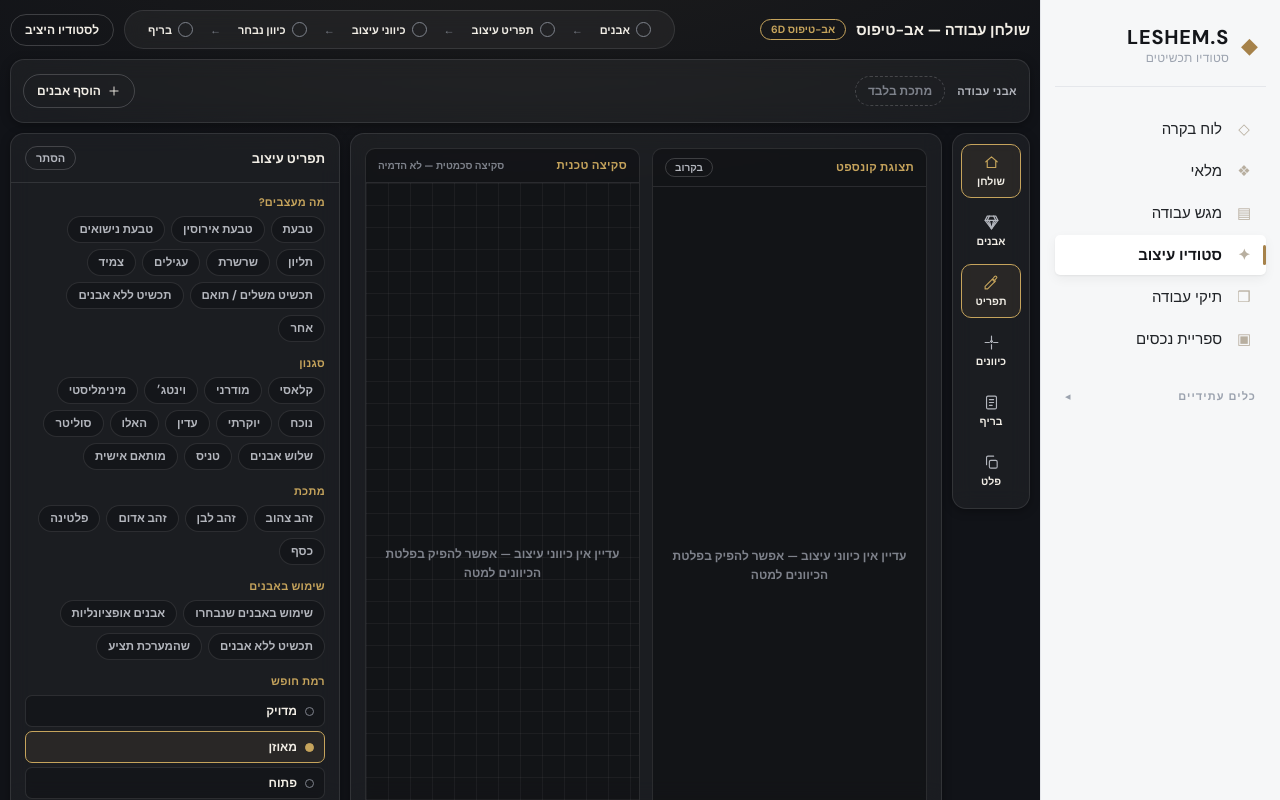
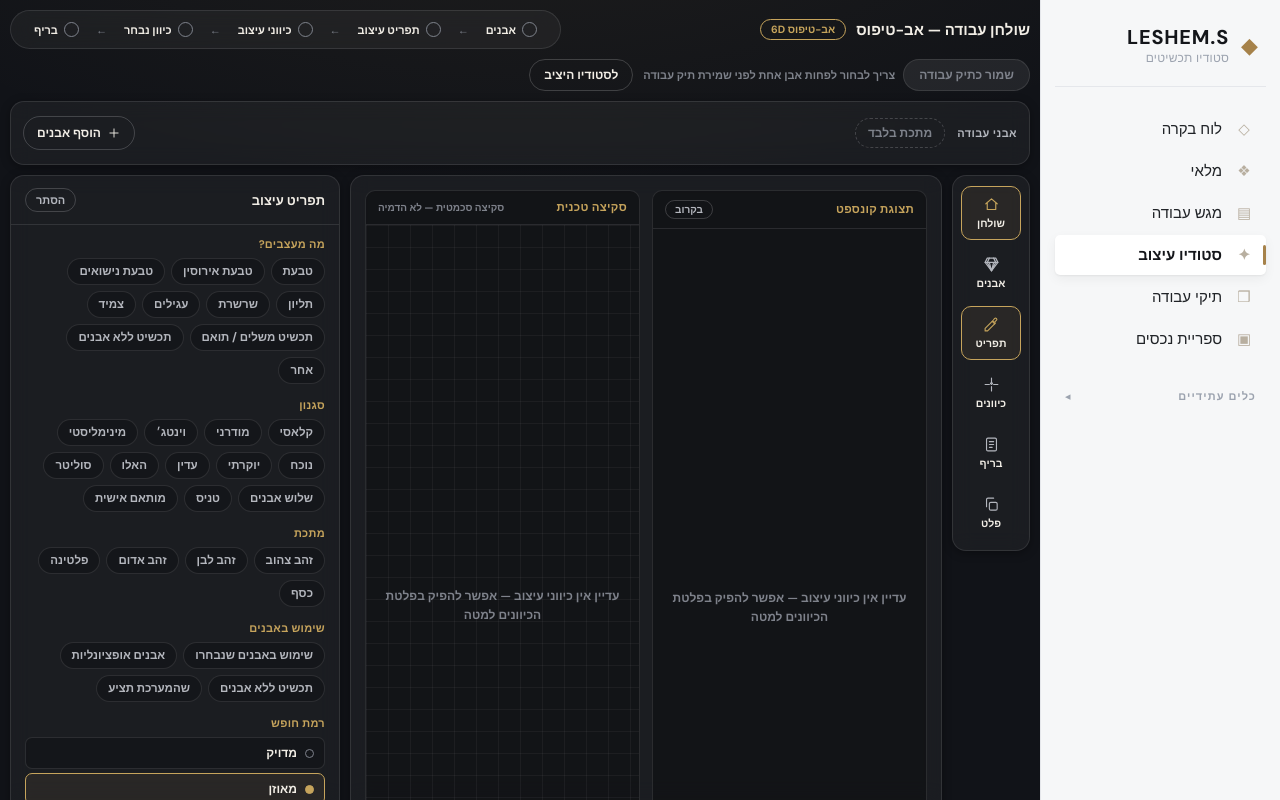
Before and after one commit to leshemsimon-a11y/leshem-os, a Next.js app: page /studio/workstation in a window 1280 px wide. Built offline with nearby package versions, Linux system fonts and the light colour scheme.

Commit message:
Add files via upload
Clean 6E save work file from workstation

```diff
--- /dev/null
+++ b/components/studio/design/workstation/WorkstationSaveBar.js
@@ -0,0 +1,89 @@
+// components/studio/design/workstation/WorkstationSaveBar.js
+//
+// LESHEM.S OS — Clean 6E: Save Work File from Workstation.
+//
+// Small PRESENTATIONAL save group for the workstation header:
+//   • primary action "שמור כתיק עבודה" (disabled + helper text when the Work
+//     Tray is empty)
+//   • after a successful save — a quiet "פתח תיקי עבודה" action
+//
+// No store imports, no persistence, no state of its own beyond props — the
+// shell owns the actual save through the EXISTING designProjects public API.
+
+import * as React from 'react';
+import { ws } from './wsStyle';
+import { WS_HE } from './wsLabels';
+
+export default function WorkstationSaveBar({ canSave, saved, onSave, onOpenProjects }) {
+  return (
+    <div style={styles.wrap} dir="rtl">
+      <button
+        type="button"
+        onClick={canSave ? onSave : undefined}
+        disabled={!canSave}
+        style={{ ...styles.saveBtn, ...(!canSave ? styles.saveBtnDisabled : null) }}
+        title={canSave ? WS_HE.save.action : WS_HE.save.emptyGuard}
+      >
+        {WS_HE.save.action}
+      </button>
+      {!canSave ? <span style={styles.guard}>{WS_HE.save.emptyGuard}</span> : null}
+      {saved && typeof onOpenProjects === 'function' ? (
+        <button type="button" onClick={onOpenProjects} style={styles.openBtn}>
+          {WS_HE.save.openProjects}
+        </button>
+      ) : null}
+    </div>
+  );
+}
+
+const styles = {
+  wrap: {
+    display: 'inline-flex',
+    alignItems: 'center',
+    gap: '8px',
+    flexWrap: 'wrap',
+    minWidth: 0,
+  },
+  saveBtn: {
+    minHeight: '32px',
+    padding: '6px 15px',
+    borderRadius: '999px',
+    border: 'none',
+    background: ws.color.primaryBg,
+    color: ws.color.primaryText,
+    fontFamily: ws.font.body,
+    fontSize: '12px',
+    fontWeight: 800,
+    cursor: 'pointer',
+    whiteSpace: 'nowrap',
+  },
+  saveBtnDisabled: {
+    background: ws.color.surfaceStrong,
+    color: ws.color.textFaint,
+    border: `1px solid ${ws.color.border}`,
+    cursor: 'not-allowed',
+  },
+  guard: {
+    fontFamily: ws.font.body,
+    fontSize: '11px',
+    fontWeight: 600,
+    color: ws.color.textFaint,
+    whiteSpace: 'nowrap',
+    overflow: 'hidden',
+    textOverflow: 'ellipsis',
+    maxWidth: '260px',
+  },
+  openBtn: {
+    minHeight: '32px',
+    padding: '6px 13px',
+    borderRadius: '999px',
+    border: `1px solid ${ws.color.gold}`,
+    background: 'transparent',
+    color: ws.color.gold,
+    fontFamily: ws.font.body,
+    fontSize: '12px',
+    fontWeight: 700,
+    cursor: 'pointer',
+    whiteSpace: 'nowrap',
+  },
+};
--- a/components/studio/design/workstation/WorkstationShell.js
+++ b/components/studio/design/workstation/WorkstationShell.js
@@ -38,15 +38,11 @@ import * as React from 'react';
 import { useRouter } from 'next/router';
 import { ws } from './wsStyle';
 import { WS_HE } from './wsLabels';
-import { FLOW_HE, USABILITY_D_HE } from '../../../../lib/studio/labels';
+import { FLOW_HE, USABILITY_D_HE, CONCEPT_HE } from '../../../../lib/studio/labels';
 import { createUseWorkTray } from '../../../../lib/studio/workTray';
-import {
-  createUseDesignBrief,
-  setConcepts as persistConcepts,
-  selectConcept as persistSelectedConcept,
-} from '../../../../lib/studio/designBriefStore';
-import { updateProject } from '../../../../lib/studio/designProjects';
-import { getActiveWorkId } from '../../../../lib/studio/activeWorkStore';
+import { createUseDesignBrief } from '../../../../lib/studio/designBriefStore';
+import { updateProject, createUseDesignProjects } from '../../../../lib/studio/designProjects';
+import { getActiveWorkId, setActiveWorkId } from '../../../../lib/studio/activeWorkStore';
 import {
   getSelectedConcept,
   getActiveOutput,
@@ -71,9 +67,11 @@ import WorkstationCanvas from './WorkstationCanvas';
 import WorkstationMenu from './WorkstationMenu';
 import WorkstationDirections from './WorkstationDirections';
 import WorkstationProcessStrip, { PROCESS_LABELS } from './WorkstationProcessStrip';
+import WorkstationSaveBar from './WorkstationSaveBar';
 
 const useWorkTray = createUseWorkTray(React);
 const useDesignBrief = createUseDesignBrief(React);
+const useDesignProjects = createUseDesignProjects(React);
 
 function useViewport() {
   const [narrow, setNarrow] = React.useState(false);
@@ -90,6 +88,7 @@ function useViewport() {
 export default function WorkstationShell() {
   const tray = useWorkTray();
   const briefStore = useDesignBrief();
+  const projectsStore = useDesignProjects(); // Clean 6E — EXISTING projects hook
   const router = useRouter();
   const narrow = useViewport();
 
@@ -97,6 +96,10 @@ export default function WorkstationShell() {
   const [view, setView] = React.useState('table');
   const [menuOpen, setMenuOpen] = React.useState(true); // desktop default: visible
   const [selectedItemId, setSelectedItemId] = React.useState(null);
+
+  // Clean 6E — remembers the last save in THIS session only (UI state, never
+  // persisted) so the "פתח תיקי עבודה" follow-up action can appear.
+  const [savedWorkId, setSavedWorkId] = React.useState(null);
 
   // In-workstation inventory add (identical Clean 6A pattern — UI-only state,
   // read-only demo snapshot loaded only when the picker opens).
@@ -167,22 +170,54 @@ export default function WorkstationShell() {
   const handleGenerate = () => {
     const next = generateConcepts(tray.items, brief);
     const sig = computeInputSignature(brief, tray.items);
-    const nextBrief = persistConcepts(next, sig);
+    const nextBrief = briefStore.setConcepts(next, sig);
     syncActiveWork(nextBrief);
     showToast(FLOW_HE.toast.conceptsCreated);
   };
 
   const handleSelectDirection = (conceptId) => {
     const nextId = conceptId === brief.selectedConceptId ? null : conceptId;
-    const nextBrief = persistSelectedConcept(nextId);
+    const nextBrief = briefStore.selectConcept(nextId);
     syncActiveWork(nextBrief);
     showToast(nextId ? FLOW_HE.toast.conceptChosen : FLOW_HE.toast.conceptCanceled);
   };
 
   const handleClearSelection = () => {
-    const nextBrief = persistSelectedConcept(null);
+    const nextBrief = briefStore.selectConcept(null);
     syncActiveWork(nextBrief);
     showToast(FLOW_HE.toast.conceptCanceled);
+  };
+
+  // ------------------------------------------------------------------
+  // Clean 6E — save the current workstation state as a NEW Work File
+  // (Design Project) through the EXISTING public API only:
+  // projectsStore.save({ name, trayItems, brief, snapshot }) →
+  // setActiveWorkId(saved.id). Deliberately simple by spec: always a new
+  // Work File, then it becomes the Active Work — no update/replace logic.
+  // ------------------------------------------------------------------
+  const canSaveWorkFile = hasStones; // empty guard: at least one stone/item
+
+  const buildWorkFileName = () => {
+    const dateHe = new Date().toLocaleDateString('he-IL');
+    const productHe = brief.productType
+      ? CONCEPT_HE.productType[brief.productType] || null
+      : null;
+    return [WS_HE.save.namePrefix, productHe, dateHe].filter(Boolean).join(' · ');
+  };
+
+  const handleSaveWorkFile = () => {
+    if (!canSaveWorkFile) return;
+    const saved = projectsStore.save({
+      name: buildWorkFileName(),
+      trayItems: tray.items || [],
+      brief,
+      snapshot: buildDesignSnapshot(tray.items || [], brief),
+    });
+    if (saved && saved.id) {
+      setActiveWorkId(saved.id);
+      setSavedWorkId(saved.id);
+      showToast(WS_HE.save.successToast);
+    }
   };
 
   // ------------------------------------------------------------------
@@ -255,6 +290,12 @@ export default function WorkstationShell() {
         <span style={styles.badge}>{WS_HE.prototypeBadge}</span>
         <div style={styles.headerSpacer} />
         <WorkstationProcessStrip steps={processSteps} />
+        <WorkstationSaveBar
+          canSave={canSaveWorkFile}
+          saved={Boolean(savedWorkId)}
+          onSave={handleSaveWorkFile}
+          onOpenProjects={() => router.push('/studio/projects')}
+        />
         <button
           type="button"
           onClick={() => router.push('/studio/design')}
--- a/components/studio/design/workstation/wsLabels.js
+++ b/components/studio/design/workstation/wsLabels.js
@@ -71,4 +71,14 @@ export const WS_HE = Object.freeze({
   toast: Object.freeze({
     removedFromTray: 'האבן הוסרה ממגש העבודה',
   }),
+
+  // Clean 6E — save the current workstation state as a Work File
+  // (Design Project) through the EXISTING projects store.
+  save: Object.freeze({
+    action: 'שמור כתיק עבודה',
+    emptyGuard: 'צריך לבחור לפחות אבן אחת לפני שמירת תיק עבודה',
+    successToast: 'העבודה נשמרה כתיק עבודה',
+    openProjects: 'פתח תיקי עבודה',
+    namePrefix: 'תיק עיצוב',
+  }),
 });
```
Also changed, not shown: 1 other file (tests, documents, lock files or other folders).
